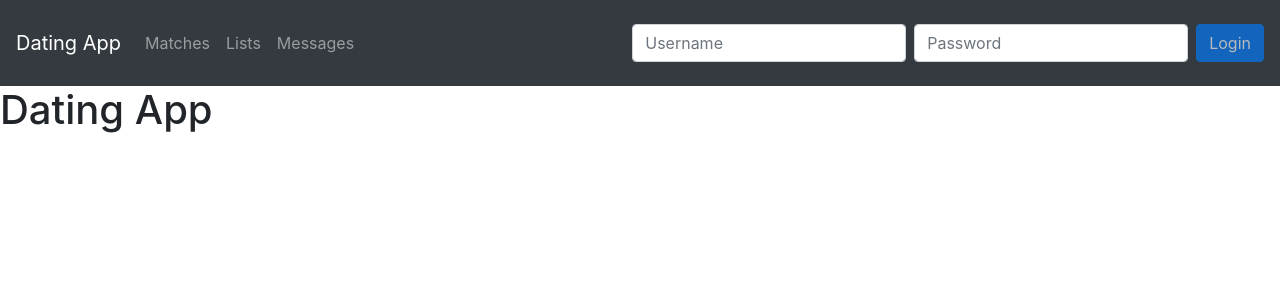
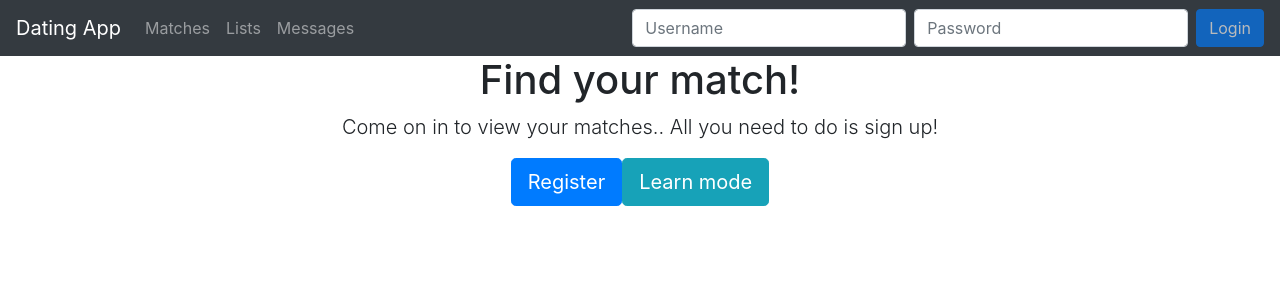
Before and after one commit to alvarotolentino/DatingApp-SPA, an Angular app: page / in a window 1280 px wide. Shown: the top 300 px of the page. Built offline with nearby package versions, Linux system fonts and the light colour scheme.

Commit message:
Add Homa and Register component

```diff
--- a/src/app/app.component.html
+++ b/src/app/app.component.html
@@ -1,5 +1,3 @@
 <app-nav></app-nav>
-<h1>
-  Dating App
-</h1>
+<app-home></app-home>
 <app-value></app-value>
--- a/src/app/app.module.ts
+++ b/src/app/app.module.ts
@@ -7,12 +7,16 @@ import { ValueComponent } from './value/value.component';
 import { HttpModule } from '@angular/http';
 import { NavComponent } from './nav/nav.component';
 import { AuthService } from './_service/auth.service';
+import { HomeComponent } from './home/home.component';
+import { RegisterComponent } from './register/register.component';
 
 @NgModule({
   declarations: [
     AppComponent,
     ValueComponent,
-    NavComponent
+    NavComponent,
+    HomeComponent,
+    RegisterComponent
   ],
   imports: [
     BrowserModule,
--- /dev/null
+++ b/src/app/home/home.component.html
@@ -0,0 +1,18 @@
+<div class="text-center">
+  <h1>Find your match!</h1>
+  <p class="lead">Come on in to view your matches.. All you need to do is sign up!</p>
+  <div class="text-center">
+    <button class="btn btn-primary btn-lg" (click)="registerToggle()">Register</button>
+    <button class="btn btn-info btn-lg">Learn mode</button>
+  </div>
+</div>
+
+<div *ngIf="registerMode" class="container">
+  <div class="row">
+    <div class="col"></div>
+    <div class="col-5">
+      <app-register></app-register>
+    </div>
+    <div class="col"></div>
+  </div>
+</div>
--- /dev/null
+++ b/src/app/home/home.component.ts
@@ -0,0 +1,18 @@
+import { Component, OnInit } from '@angular/core';
+
+@Component({
+  selector: 'app-home',
+  templateUrl: './home.component.html',
+  styleUrls: ['./home.component.css']
+})
+export class HomeComponent implements OnInit {
+  registerMode = false;
+
+  constructor() {}
+
+  ngOnInit() {}
+
+  registerToggle() {
+    this.registerMode = !this.registerMode;
+  }
+}
--- a/src/app/nav/nav.component.html
+++ b/src/app/nav/nav.component.html
@@ -1,4 +1,4 @@
-<nav class="navbar navbar-expand-md navbar-dark bg-dark py-3">
+<nav class="navbar navbar-expand-lg navbar-dark bg-dark">
     <a class="navbar-brand" href="#">Dating App</a>
     <button class="navbar-toggler" type="button" data-toggle="collapse" data-target="#navbarSupportedContent" aria-controls="navbarSupportedContent"
         aria-expanded="false" aria-label="Toggle navigation">
@@ -16,19 +16,20 @@
                 <a class="nav-link" href="#">Messages</a>
             </li>
         </ul>
-        <form *ngIf="!loggedIn()" #loginForm="ngForm" class="form-inline py-2" (ngSubmit)="login()">
-            <input class="form-control mr-sm-2" type="text" placeholder="Username" aria-label="Username" required name="username" [(ngModel)]="model.username">
-            <input class="form-control mr-sm-2" type="password" placeholder="Password" aria-label="Password" required name="password"
-                [(ngModel)]="model.password">
-            <button class="btn btn-primary" type="submit" [disabled]="!loginForm.valid">Login</button>
-        </form>
-        <ul *ngIf="loggedIn()" class="navbar-nav">
-            <li class="nav-link dropdown">
+        <ul class="navbar-nav">
+            <li class="nav-item">
+                <form *ngIf="!loggedIn()" #loginForm="ngForm" class="form-inline" (ngSubmit)="login()">
+                    <input class="form-control mr-sm-2" type="text" placeholder="Username" aria-label="Username" required name="username" [(ngModel)]="model.username">
+                    <input class="form-control mr-sm-2" type="password" placeholder="Password" aria-label="Password" required name="password"
+                        [(ngModel)]="model.password">
+                    <button class="btn btn-primary" type="submit" [disabled]="!loginForm.valid">Login</button>
+                </form>
+            </li>
+            <li *ngIf="loggedIn()" class="nav-item dropdown">
                 <a class="nav-link dropdown-toggle" href="#" id="dropdownMenuLink" role="button" data-toggle="dropdown" aria-haspopup="true"
                     aria-expanded="false">
                     Welcome User
                 </a>
-
                 <div class="dropdown-menu" aria-labelledby="dropdownMenuLink">
                     <a class="dropdown-item" href="#">
                         <i class="fa fa-user"></i> Edit Profile</a>
--- /dev/null
+++ b/src/app/register/register.component.html
@@ -0,0 +1,13 @@
+<form #registerForm="ngForm" (ngSubmit)="register()">
+  <h2 class="text-center text-primary">Sign Up</h2>
+  <div class="form-group">
+    <input type="text" class="form-control" placeholder="Username" required name="username" [(ngModel)]="model.username">
+  </div>
+  <div class="form-group">
+    <input type="password" class="form-control" placeholder="Password" required name="password" [(ngModel)]="model.password">
+  </div>
+  <div class="form-group text-center">
+    <button class="btn btn-success" type="submit">Register</button>
+    <button class="btn btn-secondary" type="button" (click)="cancel()" >Cancel</button>
+  </div>
+</form>
--- /dev/null
+++ b/src/app/register/register.component.ts
@@ -0,0 +1,22 @@
+import { Component, OnInit } from '@angular/core';
+
+@Component({
+  selector: 'app-register',
+  templateUrl: './register.component.html',
+  styleUrls: ['./register.component.css']
+})
+export class RegisterComponent implements OnInit {
+  model: any = {};
+
+  constructor() {}
+
+  ngOnInit() {}
+
+  register() {
+    console.log(this.model);
+  }
+
+  cancel() {
+    console.log('cancelled');
+  }
+}
```
Also changed, not shown: src/app/home/home.component.css (added), src/app/register/register.component.css (added), 2 other files (tests, documents, lock files or other folders).
